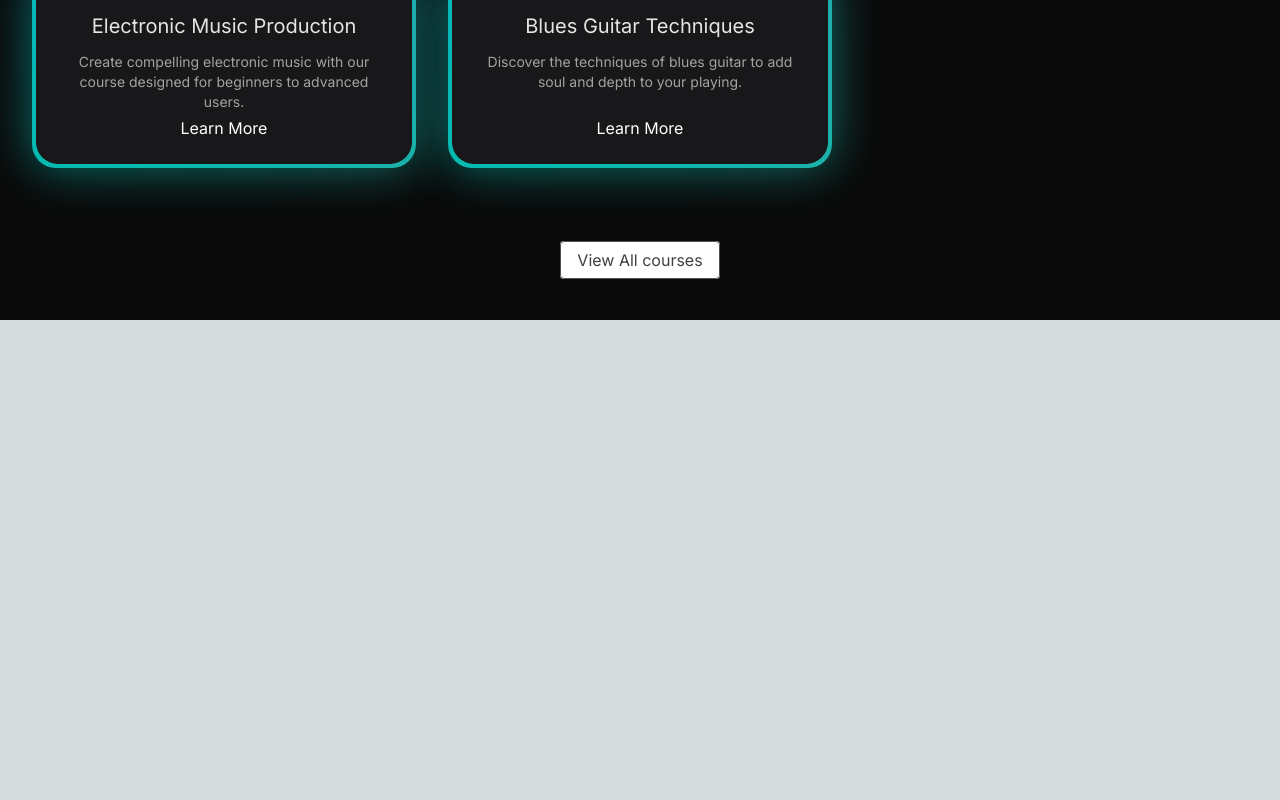
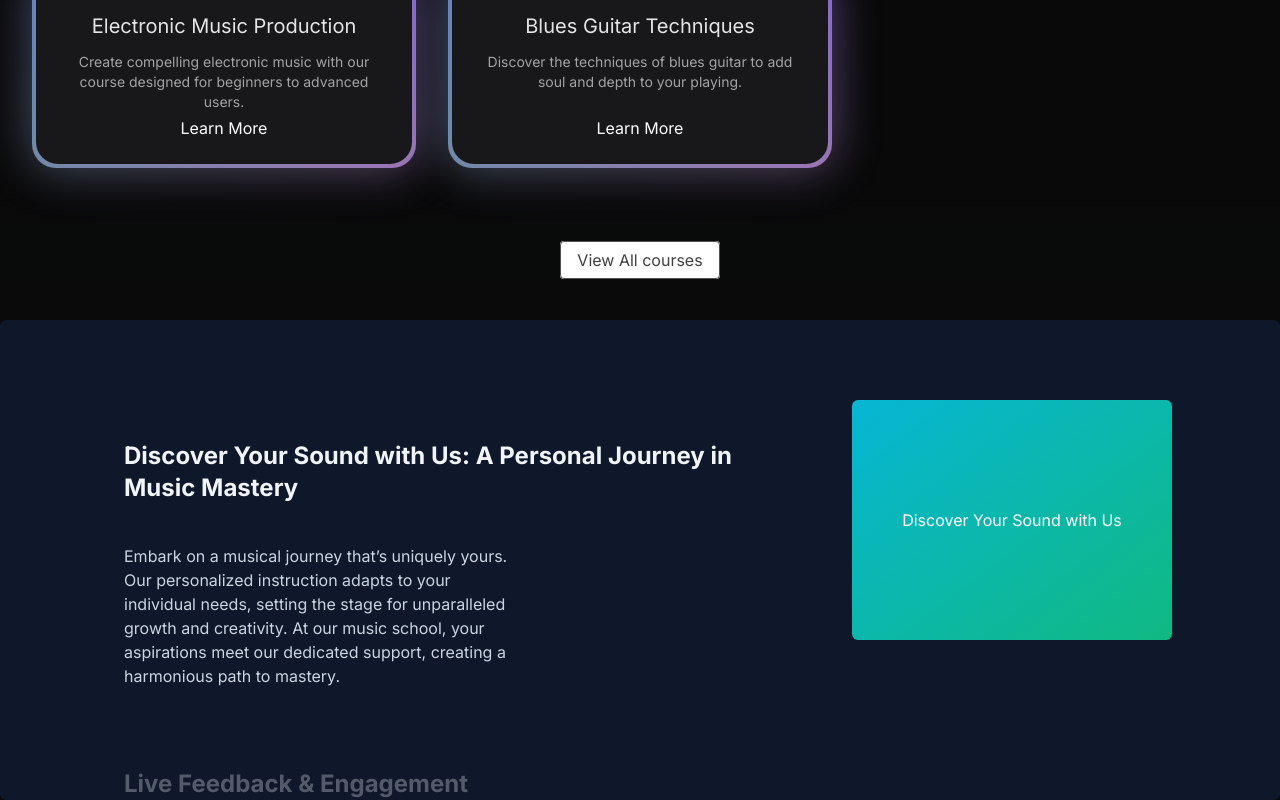
Before and after one commit to HARSHITSHARMA18/Music-App, a Next.js app: page / in a window 1280 px wide. Shown: the part 1064-1864 px from the top of the page. Before the commit the page ends 1384 px from the top, so only its background shows below. Built offline with nearby package versions, Linux system fonts and the light colour scheme.

Commit message:
Sticky Scroll Added

```diff
--- a/src/app/page.tsx
+++ b/src/app/page.tsx
@@ -1,5 +1,6 @@
 import FeaturedCourses from "@/components/FeaturedCourses";
 import HeroSection from "@/components/HeroSection";
+import WhyChooseUs from "@/components/WhyChooseUs";
 import Image from "next/image";
 
 export default function Home() {
@@ -9,6 +10,7 @@ export default function Home() {
 
       <HeroSection />
       <FeaturedCourses />
+      <WhyChooseUs />
     </main>
   );
 }
--- /dev/null
+++ b/src/components/WhyChooseUs.tsx
@@ -0,0 +1,58 @@
+"use client";
+import React from "react";
+import { StickyScroll } from "./ui/sticky-scroll-reveal";
+import Image from "next/image";
+
+const content = [
+  {
+    title: "Discover Your Sound with Us: A Personal Journey in Music Mastery",
+    description:
+      "Embark on a musical journey that’s uniquely yours. Our personalized instruction adapts to your individual needs, setting the stage for unparalleled growth and creativity. At our music school, your aspirations meet our dedicated support, creating a harmonious path to mastery.",
+    content: (
+      <div className="h-full w-full bg-[linear-gradient(to_bottom_right,var(--cyan-500),var(--emerald-500))] flex items-center justify-center text-white">
+        Discover Your Sound with Us
+      </div>
+    ),
+  },
+
+  {
+    title: "Live Feedback & Engagement",
+    description:
+      "Immerse yourself in an interactive learning experience where feedback is immediate, just like real-time changes in a collaborative project. This approach enhances your understanding and mastery of music concepts and performance techniques.",
+    content: (
+      <div className="h-full w-full bg-[linear-gradient(to_bottom_right,var(--orange-500),var(--pink-500))] flex items-center justify-center text-white">
+        Live Feedback & Engagement
+      </div>
+    ),
+  },
+  {
+    title: "Cutting-Edge Curriculum",
+    description:
+      "Our curriculum is continuously updated to include the latest music education trends and technologies, ensuring you’re always learning with the most current and effective methods. Say goodbye to outdated materials and welcome an education that evolves with the industry.",
+    content: (
+      <div className="h-full w-full bg-[linear-gradient(to_bottom_right,var(--blue-500),var(--pink-500))] flex items-center justify-center text-white">
+        Cutting-Edge Curriculum
+      </div>
+    ),
+  },
+  {
+    title: "Limitless Learning Opportunities",
+    description:
+      "With our expansive resource library and dynamic course offerings, you’ll never find yourself without something new to explore. Our platform provides continuous opportunities for growth, ensuring your musical skills are always advancing.",
+    content: (
+      <div className="h-full w-full bg-[linear-gradient(to_bottom_right,var(--red-500),var(--purple-500))] flex items-center justify-center text-white">
+        Limitless Learning Opportunities
+      </div>
+    ),
+  },
+];
+
+function WhyChooseUs() {
+  return (
+    <div className="">
+      <StickyScroll content={content} />
+    </div>
+  );
+}
+
+export default WhyChooseUs;
--- /dev/null
+++ b/src/components/ui/sticky-scroll-reveal.tsx
@@ -0,0 +1,105 @@
+"use client";
+import React, { useRef } from "react";
+import { useMotionValueEvent, useScroll } from "framer-motion";
+import { motion } from "framer-motion";
+import { cn } from "@/utils/cn";
+
+export const StickyScroll = ({
+  content,
+  contentClassName,
+}: {
+  content: {
+    title: string;
+    description: string;
+    content?: React.ReactNode | any;
+  }[];
+  contentClassName?: string;
+}) => {
+  const [activeCard, setActiveCard] = React.useState(0);
+  const ref = useRef<any>(null);
+  const { scrollYProgress } = useScroll({
+    // uncomment line 22 and comment line 23 if you DONT want the overflow container and want to have it change on the entire page scroll
+    // target: ref
+    container: ref,
+    offset: ["start start", "end start"],
+  });
+  const cardLength = content.length;
+
+  useMotionValueEvent(scrollYProgress, "change", (latest) => {
+    const cardsBreakpoints = content.map((_, index) => index / cardLength);
+    const closestBreakpointIndex = cardsBreakpoints.reduce(
+      (acc, breakpoint, index) => {
+        const distance = Math.abs(latest - breakpoint);
+        if (distance < Math.abs(latest - cardsBreakpoints[acc])) {
+          return index;
+        }
+        return acc;
+      },
+      0
+    );
+    setActiveCard(closestBreakpointIndex);
+  });
+
+  const backgroundColors = [
+    "var(--slate-900)",
+    "var(--black)",
+    "var(--neutral-900)",
+  ];
+  const linearGradients = [
+    "linear-gradient(to bottom right, var(--cyan-500), var(--emerald-500))",
+    "linear-gradient(to bottom right, var(--pink-500), var(--indigo-500))",
+    "linear-gradient(to bottom right, var(--orange-500), var(--yellow-500))",
+  ];
+  return (
+    <motion.div
+      animate={{
+        backgroundColor: backgroundColors[activeCard % backgroundColors.length],
+      }}
+      className="h-[30rem] overflow-y-auto flex justify-center relative space-x-10 rounded-md p-10"
+      ref={ref}
+    >
+      <div className="div relative flex items-start px-4">
+        <div className="max-w-2xl">
+          {content.map((item, index) => (
+            <div key={item.title + index} className="my-20">
+              <motion.h2
+                initial={{
+                  opacity: 0,
+                }}
+                animate={{
+                  opacity: activeCard === index ? 1 : 0.3,
+                }}
+                className="text-2xl font-bold text-slate-100"
+              >
+                {item.title}
+              </motion.h2>
+              <motion.p
+                initial={{
+                  opacity: 0,
+                }}
+                animate={{
+                  opacity: activeCard === index ? 1 : 0.3,
+                }}
+                className="text-kg text-slate-300 max-w-sm mt-10"
+              >
+                {item.description}
+              </motion.p>
+            </div>
+          ))}
+          <div className="h-40" />
+        </div>
+      </div>
+      <motion.div
+        animate={{
+          background: linearGradients[activeCard % linearGradients.length],
+        }}
+        className={cn(
+          "hidden lg:block h-60 w-80 rounded-md bg-white sticky top-10 overflow-hidden",
+          contentClassName
+        )}
+      >
+        {content[activeCard].content ?? null}
+      </motion.div>
+    </motion.div>
+  );
+};
```
